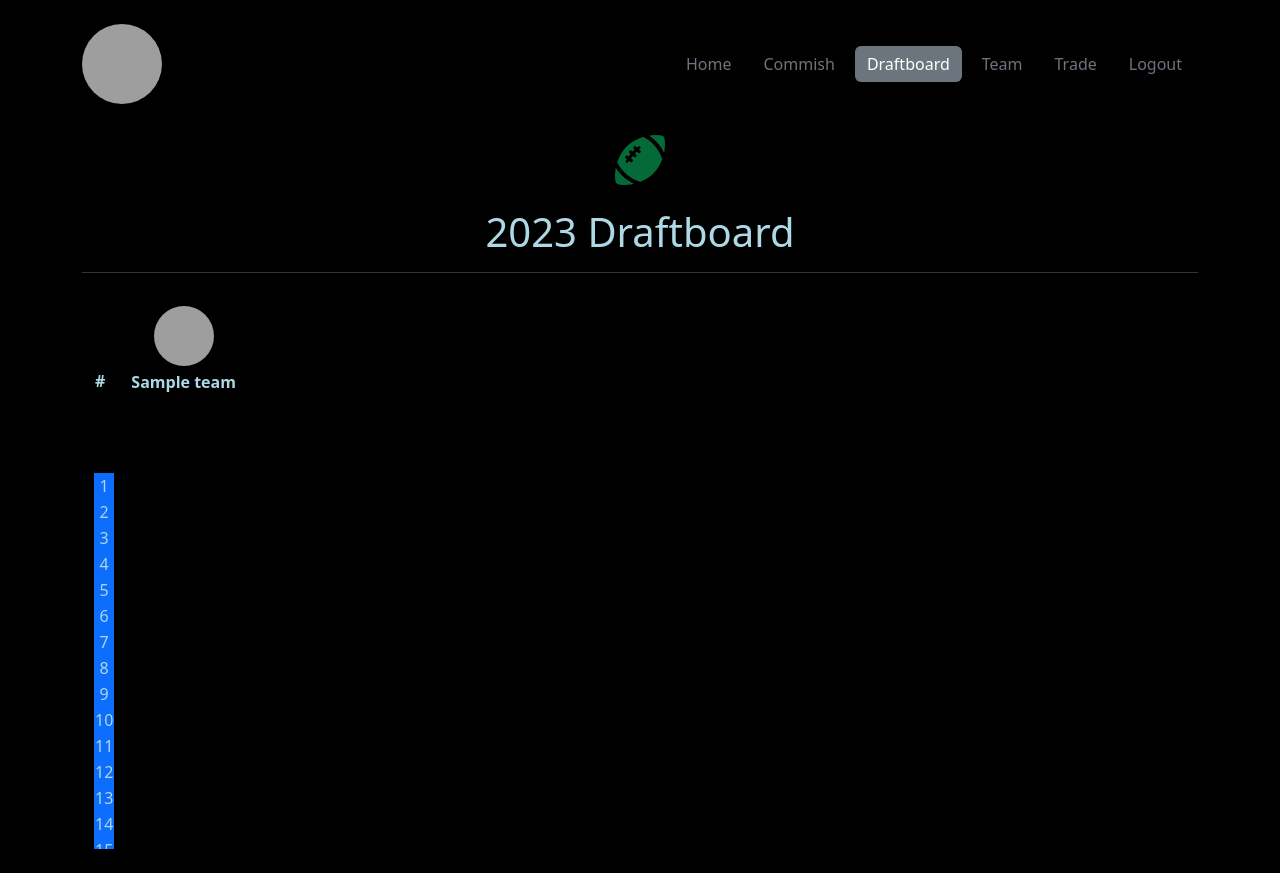
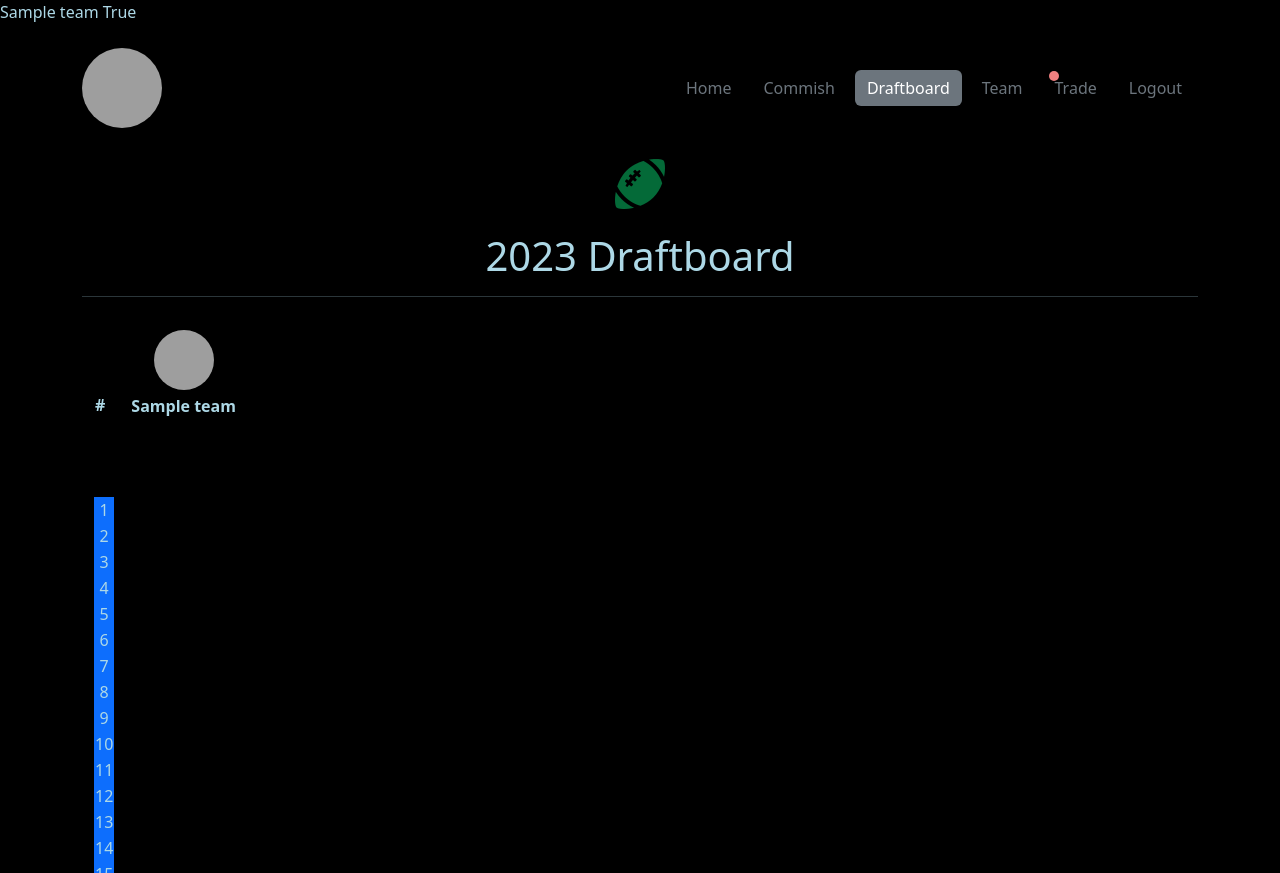
Before and after one commit to vaberry/nwoaffl23, a Django app: page /draftboard/ in a window 1280 px wide. Before the commit the page ends 849 px from the top, so only its background shows below. Run offline with Django 4.2, Linux system fonts and the light colour scheme; a user stored in the database is signed in; tables that the repository leaves empty hold one stand-in row (values such as "Sample post"); parts of the project's set-up code (start-up, migrations or seed data) failed here and were passed over; grey boxes are pictures that could not be loaded.

Commit message:
trade dot

```diff
--- a/base/models.py
+++ b/base/models.py
@@ -9,6 +9,7 @@ class Team(models.Model):
     commissioner = models.BooleanField(default=False)
     profile_picture = models.ImageField(upload_to='team_profile_pictures/', default='team_profile_pictures/person.svg')
     draft_order = models.IntegerField()
+    team_new_trade = models.BooleanField(default=False)
 
     def __str__(self):
         return self.name
@@ -59,6 +60,8 @@ class Trade(models.Model):
     team_two_sends = models.ManyToManyField(Pick, related_name='trade_team_two_sends')
     current_proposer = models.ForeignKey(Team, on_delete=models.CASCADE, related_name='current_proposer', default=None, blank=True, null=True)
     extra_details = models.TextField(blank=True, null=True)
+    # team_one_viewed = models.BooleanField(default=True)
+    # team_two_viewed = models.BooleanField(default=False)
 
     def __str__(self):
         return f"Trade ID: {self.pk}"
--- a/base/templates/index.html
+++ b/base/templates/index.html
@@ -5,7 +5,7 @@
     <meta charset="UTF-8">
     <meta http-equiv="X-UA-Compatible" content="IE=edge">
     <meta name="viewport" content="width=device-width, initial-scale=1.0">
-    <title>NWOAFFL 23-24</title>
+    <title>NWOAFFL</title>
     <link rel="icon" type="image/x-icon" href="{% static 'base/favicon.ico' %}">
     <link href="https://cdn.jsdelivr.net/npm/bootstrap@5.3.0-alpha1/dist/css/bootstrap.min.css" rel="stylesheet" integrity="sha384-GLhlTQ8iRABdZLl6O3oVMWSktQOp6b7In1Zl3/Jr59b6EGGoI1aFkw7cmDA6j6gD" crossorigin="anonymous">
     <link rel="stylesheet" href="https://cdn.jsdelivr.net/npm/bootstrap-icons@1.10.3/font/bootstrap-icons.css">
--- a/base/templates/partials/_navbar.html
+++ b/base/templates/partials/_navbar.html
@@ -4,13 +4,22 @@
 
 <style>
     .nav-btn {
-        /* color: #fff; */
-        /* border-color: #fff; */
-        /* width: 100px; */
         border: none;
+        position: relative; /* Add this line */
+    }
+    .notification-circle {
+        position: absolute;
+        top: 1px;
+        right: 50px;
+        width: 10px;
+        height: 10px;
+        background-color: lightcoral;
+        border-radius: 50%;
     }
 </style>
 
+{{ user_team }}
+{{user_team.team_new_trade}}
 <link rel="stylesheet" href="{% static 'base/css/style.css' %}">
 <div class="container mt-3">
     <div class="row">
@@ -41,7 +50,7 @@
                         </li>
                         {% endif %}
                         <li class="nav-item">
-                            <a href="{% url 'trade-lobby' %}" class="nav-btn btn btn-outline-secondary m-1 {% if request.resolver_match.view_name == 'trade-lobby' %}active{% elif request.resolver_match.view_name == 'trade-room' %}active{% endif %}">Trade</a>
+                            <a href="{% url 'trade-lobby' %}" class="nav-btn btn btn-outline-secondary m-1 {% if request.resolver_match.view_name == 'trade-lobby' %}active{% elif request.resolver_match.view_name == 'trade-room' %}active{% endif %}">Trade{% if user_team.team_new_trade %}<span class="notification-circle"></span>{% endif %}</a>
                         </li>
                         <li class="nav-item">
                             <a href="{% url 'logout' %}" class="nav-btn btn btn-outline-secondary m-1 {% if request.resolver_match.view_name == 'logout' %}active{% endif %}">Logout</a>
--- a/base/views.py
+++ b/base/views.py
@@ -121,6 +121,16 @@ class TradeRoom(LoginRequiredMixin,View):
             trade = models.Trade.objects.get(pk=kwargs.get('trade_pk'))
             team_one_picks = models.Pick.objects.filter(current_owner=trade.team_one)
             team_two_picks = models.Pick.objects.filter(current_owner=trade.team_two)
+
+            if trade.team_one.owner == request.user:
+                if trade.team_one.team_new_trade:
+                    trade.team_one.team_new_trade = False
+                    trade.team_one.save()
+            elif trade.team_two.owner == request.user:
+                if trade.team_two.team_new_trade:
+                    trade.team_two.team_new_trade = False
+                    trade.team_two.save()
+
             context = {
                 'trade': trade,
                 'team_one_picks': team_one_picks,
@@ -161,6 +171,16 @@ class TradeRoom(LoginRequiredMixin,View):
                     trade.current_proposer = trade.team_one
                     trade.team_one_accepted = False
                     trade.team_two_accepted = True
+
+                if trade.team_one.owner == request.user:
+                    trade.team_one.team_new_trade = False
+                    trade.team_two.team_new_trade = True
+                elif trade.team_two.owner == request.user:
+                    trade.team_one.team_new_trade = True
+                    trade.team_two.team_new_trade = False
+                trade.team_one.save()
+                trade.team_two.save()
+
                 trade.extra_details = request.POST.get('trade_details')
                 trade.save()
 
@@ -174,6 +194,16 @@ class TradeRoom(LoginRequiredMixin,View):
                 for pick in trade.team_two_sends.all():
                     pick.current_owner = trade.team_one
                     pick.save()
+
+                if trade.team_one.owner == request.user:
+                    trade.team_one.team_new_trade = False
+                    trade.team_two.team_new_trade = True
+                elif trade.team_two.owner == request.user:
+                    trade.team_one.team_new_trade = True
+                    trade.team_two.team_new_trade = False
+                trade.team_one.save()
+                trade.team_two.save()
+
                 trade.extra_details = request.POST.get('trade_details')
                 trade.save()
 
@@ -188,6 +218,16 @@ class TradeRoom(LoginRequiredMixin,View):
                 trade.status = "REJECTED"
                 trade.team_one_accepted = False
                 trade.team_two_accepted = False
+
+                if trade.team_one.owner == request.user:
+                    trade.team_one.team_new_trade = False
+                    trade.team_two.team_new_trade = True
+                elif trade.team_two.owner == request.user:
+                    trade.team_one.team_new_trade = True
+                    trade.team_two.team_new_trade = False
+                trade.team_one.save()
+                trade.team_two.save()
+
                 trade.extra_details = request.POST.get('trade_details')
                 trade.save()
 
--- a/nwoaffl23/context_processors.py
+++ b/nwoaffl23/context_processors.py
@@ -21,6 +21,7 @@ def navbar_context(request):
     user_team = None
     commissioner = None
 
+
     if request.user.is_authenticated:
         user_team = Team.objects.filter(owner=request.user).first()
         if user_team:
```
Also changed, not shown: base/migrations/0008_team_new_trade.py (added), base/migrations/0009_remove_team_new_trade_trade_team_one_trade_seen_and_more.py (added), base/migrations/0010_rename_team_one_trade_seen_trade_team_one_viewed_and_more.py (added), base/migrations/0011_remove_trade_team_one_viewed_and_more.py (added).
